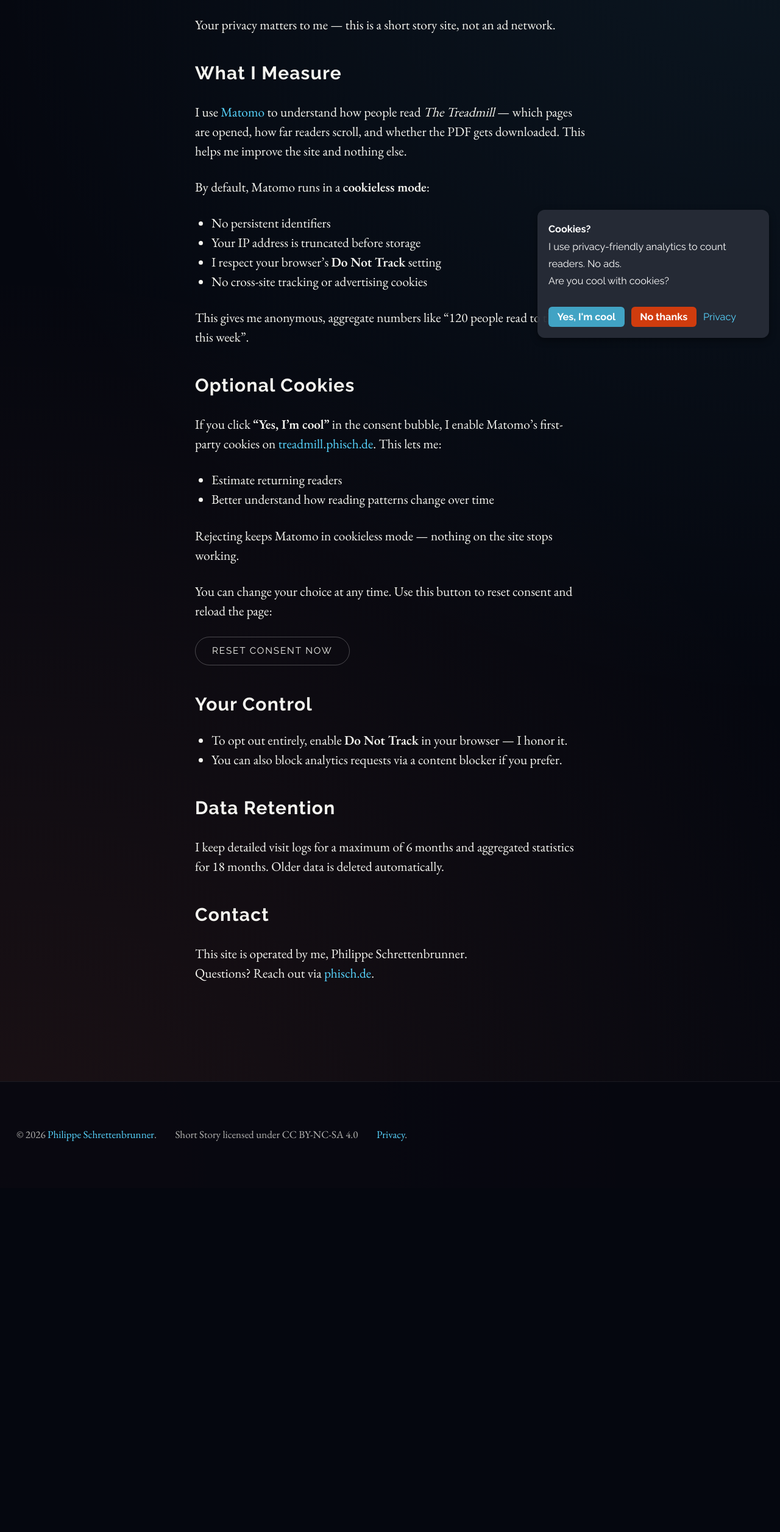
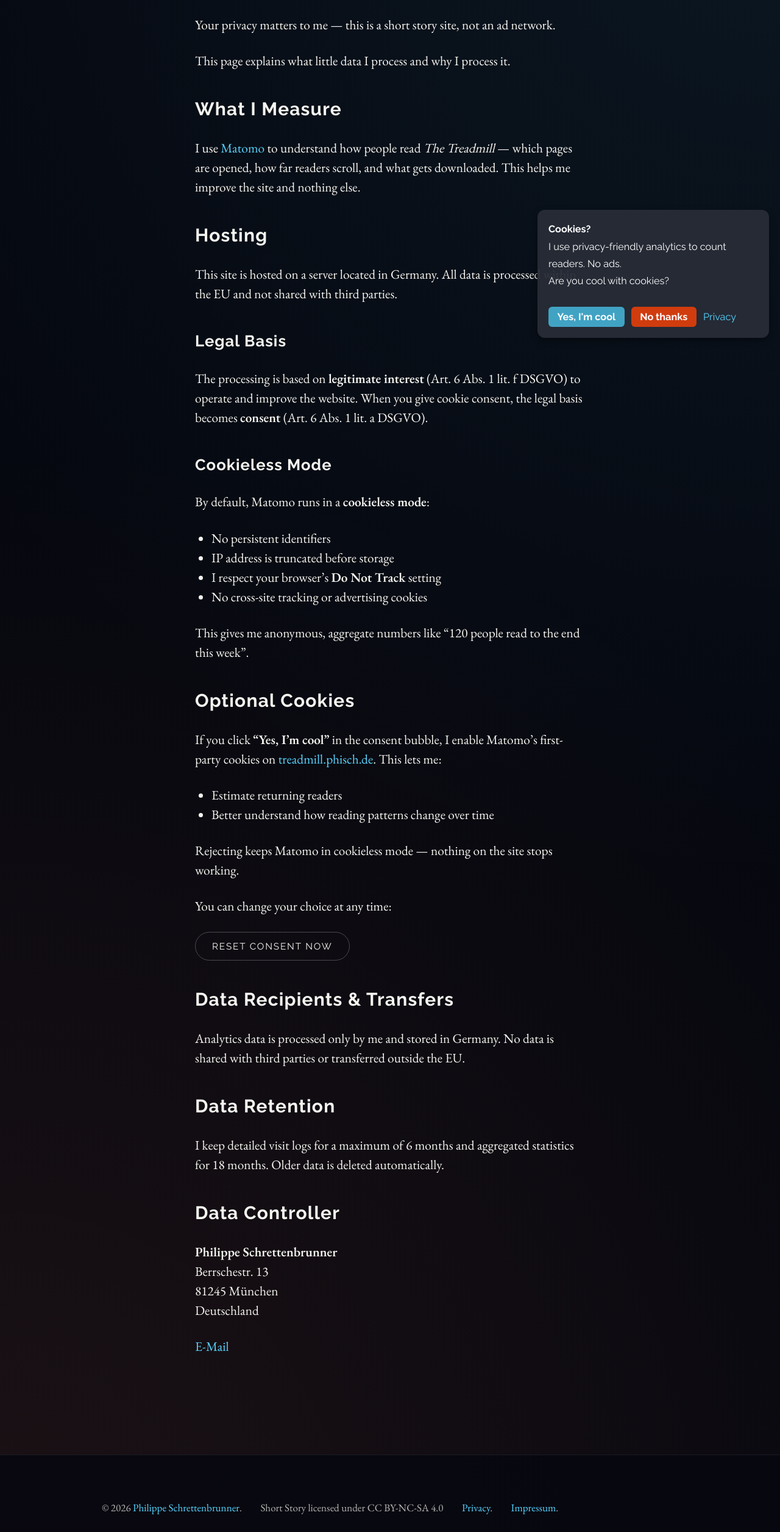
Before and after one commit to phischde/the-treadmill, an Eleventy site: page src/content/privacy.md in a window 1280 px wide. Shown: the part 228-2740 px from the top of the page at 61% size. Before the commit the page ends 2176 px from the top, so only its background shows below. Built offline with nearby package versions, Linux system fonts and the light colour scheme; Eleventy itself is replaced by a stand-in of ours; files that its build step writes are made by us from their sources.

Commit message:
feat: add legal stuff

```diff
--- a/src/assets/css/main.css
+++ b/src/assets/css/main.css
@@ -10,7 +10,7 @@
     --color-border: rgba(255, 255, 255, 0.08);
     --font-body: "EB Garamond", "Iowan Old Style", "Times New Roman", serif;
     --font-heading: "Raleway", "Segoe UI", "Helvetica Neue", sans-serif;
-    --max-width: 72rem;
+    --max-width: 1000px;
     --gutter: 1.5rem;
     --transition-speed: 400ms;
     --hero-media-opacity: 1;
@@ -400,10 +400,6 @@ h6 {
     gap: 1rem;
 }
 
-.afterword__author {
-    display: flex;
-    flex-shrink: 0;
-}
 
 .button {
     display: inline-flex;
@@ -544,9 +540,6 @@ h6 {
         align-items: flex-start;
     }
 
-    .afterword__author {
-        justify-content: flex-start;
-    }
 
     .story-body {
         padding: clamp(2rem, 8vw, 2.75rem);
--- a/src/content/privacy.md
+++ b/src/content/privacy.md
@@ -9,14 +9,26 @@ permalink: /privacy/
 
 Your privacy matters to me — this is a short story site, not an ad network.
 
+This page explains what little data I process and why I process it.
+
 ## What I Measure
 
-I use [Matomo](https://matomo.org/) to understand how people read *The Treadmill* — which pages are opened, how far readers scroll, and whether the PDF gets downloaded. This helps me improve the site and nothing else.
+I use [Matomo](https://matomo.org/) to understand how people read *The Treadmill* — which pages are opened, how far readers scroll, and what gets downloaded. This helps me improve the site and nothing else.
+
+## Hosting
+
+This site is hosted on a server located in Germany. All data is processed within the EU and not shared with third parties.
+
+### Legal Basis
+
+The processing is based on **legitimate interest** (Art. 6 Abs. 1 lit. f DSGVO) to operate and improve the website. When you give cookie consent, the legal basis becomes **consent** (Art. 6 Abs. 1 lit. a DSGVO).
+
+### Cookieless Mode
 
 By default, Matomo runs in a **cookieless mode**:
 
 - No persistent identifiers
-- Your IP address is truncated before storage
+- IP address is truncated before storage
 - I respect your browser’s **Do Not Track** setting
 - No cross-site tracking or advertising cookies
 
@@ -31,7 +43,7 @@ If you click **“Yes, I’m cool”** in the consent bubble, I enable Matomo’
 
 Rejecting keeps Matomo in cookieless mode — nothing on the site stops working.
 
-You can change your choice at any time. Use this button to reset consent and reload the page:
+You can change your choice at any time:
 
 <p>
   <button id="reset-consent" type="button" class="button button--ghost">Reset consent now</button>
@@ -41,16 +53,19 @@ You can change your choice at any time. Use this button to reset consent and rel
 If JavaScript is disabled, clear this site’s data in your browser settings to reset your choice.
 </noscript>
 
-## Your Control
+## Data Recipients & Transfers
 
-- To opt out entirely, enable **Do Not Track** in your browser — I honor it.
-- You can also block analytics requests via a content blocker if you prefer.
+Analytics data is processed only by me and stored in Germany. No data is shared with third parties or transferred outside the EU.
 
 ## Data Retention
 
 I keep detailed visit logs for a maximum of 6 months and aggregated statistics for 18 months. Older data is deleted automatically.
 
-## Contact
+## Data Controller
 
-This site is operated by me, Philippe Schrettenbrunner.
-Questions? Reach out via [phisch.de](https://phisch.de/).
+**Philippe Schrettenbrunner**
+Berrschestr. 13
+81245 München
+Deutschland
+
+[E-Mail](mailto:treadmill@phisch.de)
--- a/src/data/site.json
+++ b/src/data/site.json
@@ -14,7 +14,11 @@
     "url": "/privacy/",
     "text": "Privacy"
   },
-  "themeColor": "#0b0d16",
+  "imprint": {
+    "url": "/impressum/",
+    "text": "Impressum"
+  },
+  "themeColor": "#05070f",
   "matomo": {
     "enabled": true,
     "url": "https://metrics.schrett.net/",
--- a/src/includes/footer.njk
+++ b/src/includes/footer.njk
@@ -4,6 +4,7 @@
       <span class="footer-item">&copy; {{ '' | year }} <a href="{{ site.author.url }}">{{ site.author.name }}</a>.</span>
       <span class="footer-item">Short Story licensed under {{ site.license }}</span>
       <span class="footer-item"><a href="{{ site.privacy.url }}">{{ site.privacy.text }}</a>.</span>
+      <span class="footer-item"><a href="{{ site.imprint.url }}">{{ site.imprint.text }}</a>.</span>
     </p>
   </div>
 </footer>
--- a/src/layouts/story.njk
+++ b/src/layouts/story.njk
@@ -35,7 +35,7 @@
     <div class="afterword__inner">
       <h2>The universe is suspiciously quiet.</h2>
       <p>The trap repeats: Everyone benefits from restraint, but whoever moves fastest wins. So everyone runs. Territory, weapons, fossil fuels, AI — same pattern, higher stakes.<br>
-         Share your thoughts — especially if you see a way out our fictional Earth missed.</p>
+         Share your thoughts — especially if you see a way out that the fictional Earth missed.</p>
       <div class="afterword__actions">
         <h3>Join the conversation...</h3>
         <div class="afterword__buttons">
@@ -46,9 +46,6 @@
             <a class="button" href="https://www.facebook.com/sharer/sharer.php?u={{ site.url }}{{ page.url }}" target="_blank" rel="noopener">Facebook</a>
             <a class="button" href="https://api.whatsapp.com/send?text={{ site.url }}" target="_blank" rel="noopener">WhatsApp</a>
           </div>
-          <div class="afterword__author">
-            <a class="button button--ghost" href="/about/">About the Author</a>
-          </div>
         </div>
         <p>Please tag <i>#TheTreadmillStory</i></p>
       </div>
```
Also changed, not shown: src/content/about.md (+2 -2 lines), src/content/imprint.md (added, +21 -0 lines).
